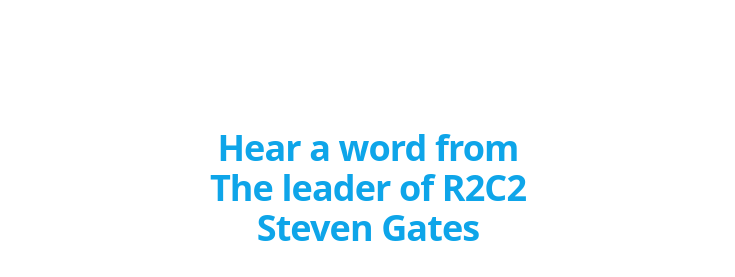
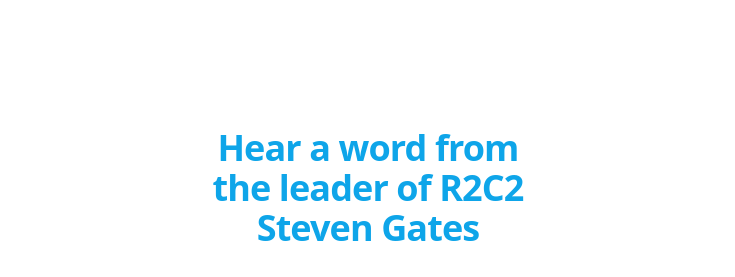
Before and after one commit to rashadmad/R2C2, a Gatsby site: page /sections/callToAction in a window 1280 px wide. Shown: the top 277 px of the page, without its empty margins (272-1007 px from the left). Built offline with nearby package versions, Linux system fonts and the light colour scheme; Gatsby itself is replaced by a stand-in of ours.

Commit message:
Change wording over video

```diff
--- a/src/pages/sections/callToAction.tsx
+++ b/src/pages/sections/callToAction.tsx
@@ -33,9 +33,8 @@ const ServicesCallToAction: React.FC = () => (
           <h2 className="mb-8 text-3xl font-bold tracking-tight sm:text-4xl text-sky-500">
             Hear a word from
             <br />
-            The leader of R2C2
-            <br />
-            Steven Gates
+            the leader of R2C2
+            <br />Steven Gates
           </h2>
 
           <div className="aspect-video">
```
